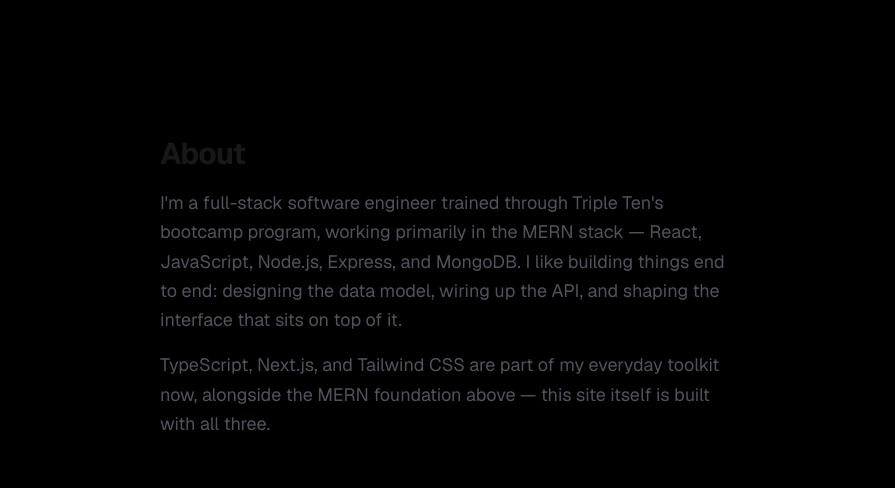
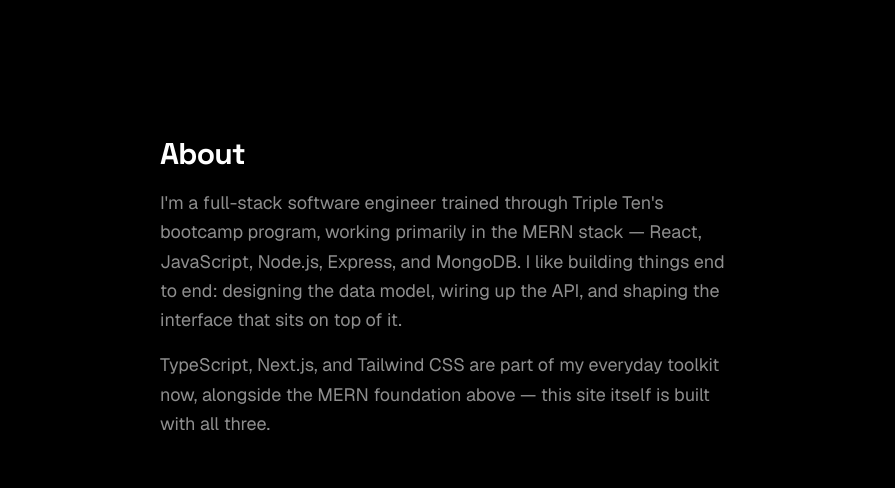
Before and after one commit to AA96-se/portfolio-website, a Next.js app: page / in a window 1280 px wide. Shown: the part 760-1248 px from the top of the page, without its empty margins (192-1087 px from the left). Built offline with nearby package versions, Linux system fonts and the light colour scheme; no server answers.

Commit message:
Apply Marathon-inspired styling to about and skills

```diff
--- a/src/components/About/About.tsx
+++ b/src/components/About/About.tsx
@@ -4,17 +4,17 @@
       id="about"
       className="mx-auto flex max-w-3xl flex-col gap-4 px-6 py-24 sm:px-12 lg:px-24"
     >
-      <h2 className="text-3xl font-bold tracking-tight text-zinc-900 dark:text-zinc-50">
+      <h2 className="font-display text-3xl font-bold tracking-tight text-text-primary">
         About
       </h2>
-      <p className="text-base leading-relaxed text-zinc-600 dark:text-zinc-400 sm:text-lg">
+      <p className="text-base leading-relaxed text-text-secondary sm:text-lg">
         I&apos;m a full-stack software engineer trained through Triple
         Ten&apos;s bootcamp program, working primarily in the MERN stack —
         React, JavaScript, Node.js, Express, and MongoDB. I like building
         things end to end: designing the data model, wiring up the API, and
         shaping the interface that sits on top of it.
       </p>
-      <p className="text-base leading-relaxed text-zinc-600 dark:text-zinc-400 sm:text-lg">
+      <p className="text-base leading-relaxed text-text-secondary sm:text-lg">
         TypeScript, Next.js, and Tailwind CSS are part of my everyday
         toolkit now, alongside the MERN foundation above — this site itself
         is built with all three.
--- a/src/components/Skills/Skills.tsx
+++ b/src/components/Skills/Skills.tsx
@@ -26,7 +26,7 @@
 ];
 
 const tagStyles =
-  "rounded-full bg-zinc-100 px-3 py-1 text-sm font-medium text-zinc-700 dark:bg-zinc-800 dark:text-zinc-300";
+  "rounded-md border border-border px-3 py-1 font-mono text-sm text-text-secondary";
 
 export default function Skills() {
   return (
@@ -34,13 +34,16 @@
       id="skills"
       className="mx-auto flex max-w-5xl flex-col gap-8 px-6 py-24 sm:px-12 lg:px-24"
     >
-      <h2 className="text-3xl font-bold tracking-tight text-zinc-900 dark:text-zinc-50">
-        Skills
-      </h2>
+      <div className="flex items-center gap-3">
+        <span aria-hidden="true" className="h-px w-8 bg-accent-primary" />
+        <h2 className="font-display text-3xl font-bold tracking-tight text-text-primary">
+          Skills
+        </h2>
+      </div>
       <div className="grid grid-cols-1 gap-8 sm:grid-cols-2">
         {skillGroups.map((group) => (
           <div key={group.category} className="flex flex-col gap-3">
-            <h3 className="text-sm font-semibold uppercase tracking-wide text-zinc-500 dark:text-zinc-400">
+            <h3 className="font-mono text-sm font-semibold uppercase tracking-wide text-text-secondary">
               {group.category}
             </h3>
             <div className="flex flex-wrap gap-2">
```
